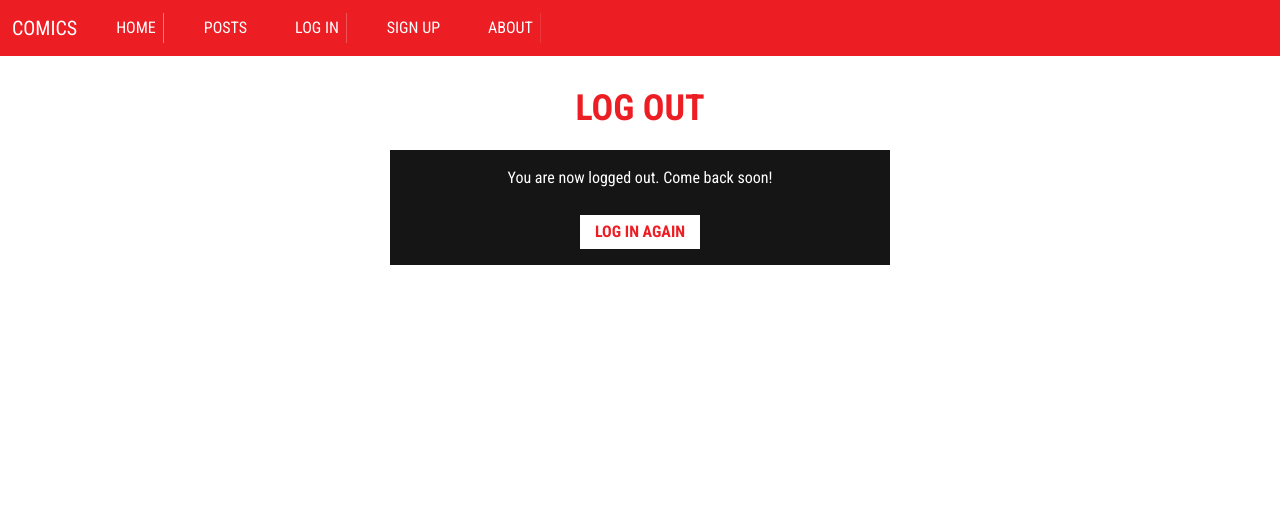
After one commit to edgaracame/fsdi-112-blog, a Django app: template templates/registration/logged_out.html in a window 1280 px wide. The commit adds this page. Shown: the top 505 px of the page. Run offline with Django 4.2, Linux system fonts and the light colour scheme; the template is opened without the code that fills it, so the values that code supplies are empty; some libraries are stand-ins or nearby versions.

Commit message:
Class #113: Assignment 1: Log In and Log Out

```diff
--- /dev/null
+++ b/accounts/urls.py
@@ -0,0 +1,6 @@
+from django.urls import path
+from .views import SignUpView
+
+urlpatterns = [
+    path('signup/', SignUpView.as_view(), name='signup'),
+]
--- a/config/settings.py
+++ b/config/settings.py
@@ -130,3 +130,5 @@ STATICFILES_STORAGE = 'whitenoise.storage.CompressedManifestStaticFilesStorage'
 # https://docs.djangoproject.com/en/4.1/ref/settings/#default-auto-field
 
 DEFAULT_AUTO_FIELD = 'django.db.models.BigAutoField'
+
+LOGIN_REDIRECT_URL = 'home'
--- a/config/urls.py
+++ b/config/urls.py
@@ -20,4 +20,6 @@ urlpatterns = [
     path('admin/', admin.site.urls),
     path('', include('pages.urls')),
     path('posts/', include('posts.urls')),
+    path('accounts/', include('django.contrib.auth.urls')),
+    path('accounts/', include('accounts.urls')),
 ]
--- a/posts/models.py
+++ b/posts/models.py
@@ -17,4 +17,4 @@ class Post(models.Model):
         return self.title
 
     def get_absolute_url(self):
-        return reverse("home")
+        return reverse("post_detail", args=[self.id])
--- a/templates/base.html
+++ b/templates/base.html
@@ -13,19 +13,43 @@
 </head>
 <body>
     <nav class="navbar navbar-expand-lg">
-        <div class="container-fluid">
-          <a class="navbar-brand" href="{% url 'home' %}">Blog</a>
-          <button class="navbar-toggler" type="button" data-bs-toggle="collapse" data-bs-target="#navbarNavAltMarkup" aria-controls="navbarNavAltMarkup" aria-expanded="false" aria-label="Toggle navigation">
-            <span class="navbar-toggler-icon"></span>
-          </button>
-          <div class="collapse navbar-collapse" id="navbarNavAltMarkup">
-            <div class="navbar-nav">
+      <div class="container-fluid">
+        <a class="navbar-brand"href="{% url 'home' %}">Comics</a>
+        <button class="navbar-toggler" type="button" data-bs-toggle="collapse" data-bs-target="#navbarNavDropdown" aria-controls="navbarNavDropdown" aria-expanded="false" aria-label="Toggle navigation">
+          <span class="navbar-toggler-icon"></span>
+        </button>
+        <div class="collapse navbar-collapse" id="navbarNavDropdown">
+          <ul class="navbar-nav">
+            <li class="nav-item">
               <a class="nav-link" aria-current="page" href="{% url 'home' %}">Home</a>
+            </li>
+            <li class="nav-item">
               <a class="nav-link" href="{% url 'post_list' %}">Posts</a>
+            </li>
+            {% if user.is_authenticated %}
+              <li class="nav-item dropdown">
+                <a class="nav-link dropdown-toggle" href="#" role="button" data-bs-toggle="dropdown" aria-expanded="false">
+                  Tools
+                </a>
+                <ul class="dropdown-menu" style="background-color: var(--black);">
+                  <li><a class="dropdown-item" href="{% url 'post_new' %}">New Post</a></li>
+                  <li><a class="dropdown-item" href="{% url 'logout' %}">Log Out</a></li>
+                </ul>
+              </li>
+            {% else %}
+              <li class="nav-item">
+                <a class="nav-link" href="{% url 'login' %}">Log in</a>
+              </li>
+              <li class="nav-item">
+                <a class="nav-link" href="{% url 'signup' %}">Sign Up</a>
+              </li>
+            {% endif %}
+            <li class="nav-item">
               <a class="nav-link" href="{% url 'about' %}">About</a>
-            </div>
-          </div>
+            </li>
+          </ul>
         </div>
+      </div>
     </nav>
 
     {% block content %}
--- a/templates/pages/home.html
+++ b/templates/pages/home.html
@@ -13,9 +13,5 @@
 
     <div class="container">
         <p>EMPTY SPACE</p>
-        <p>EMPTY SPACE</p>
-        <p>EMPTY SPACE</p>
-        <p>EMPTY SPACE</p>
-        <p>EMPTY SPACE</p>
     </div>
 {% endblock content %}
--- a/templates/posts/detail.html
+++ b/templates/posts/detail.html
@@ -13,6 +13,12 @@
         </div>
         <div class="post-back">
             <a href="{% url 'post_list' %}" class="card-text">Go back!</a>
+            {% if user.id == post.author.id %}
+                <div class="post-extra" style="margin-top:5px;">
+                    <a href="{% url 'post_edit' post.id %}" class="card-text button-extra">Update</a>
+                    <a href="{% url 'post_delete' post.id %}" class="card-text button-extra">Delete</a>
+                </div>
+            {% endif %}
         </div>
     </div>
 {% endblock content %}
--- a/templates/posts/list.html
+++ b/templates/posts/list.html
@@ -10,7 +10,7 @@
                 <div class="card">
                     <div class="card-body">
                         <h5 class="card-title post-title">{{ post.title }}: {{ post.subtitle }}</h5>
-                        <p class="card-text post-content">{{ post.body|truncatechars:500 }}...</p>
+                        <p class="card-text post-content">{{ post.body|truncatechars:100 }}</p>
                         <p class="card-text post-date text-end">{{ post.created_on }}</p>
                         <a href="{% url 'post_detail' post.id %}" class="card-text">Read more!</a>
                     </div>
--- /dev/null
+++ b/templates/registration/logged_out.html
@@ -0,0 +1,15 @@
+{% extends 'base.html' %}
+
+{% block title %}Log Out{% endblock title %}
+
+{% block content %}
+    <div class="container">
+        <p class="title-form">Log Out</p>
+        <div class="card post-form">
+            <div class="card-body" style="display:flex;justify-content:center;align-items:center;flex-direction:column;">
+                <p>You are now logged out. Come back soon!</p>
+                <a class="post-submit" href="{% url 'login' %}" style="text-decoration: none;">Log in again</a>
+            </div>
+        </div>
+    </div>
+{% endblock content %}
```
Also changed, not shown: accounts/views.py (+8 -2 lines), posts/urls.py (+6 -13 lines), posts/views.py (+21 -5 lines), templates/403.html (added, +14 -0 lines), templates/registration/login.html (added, +20 -0 lines), db.sqlite3.
